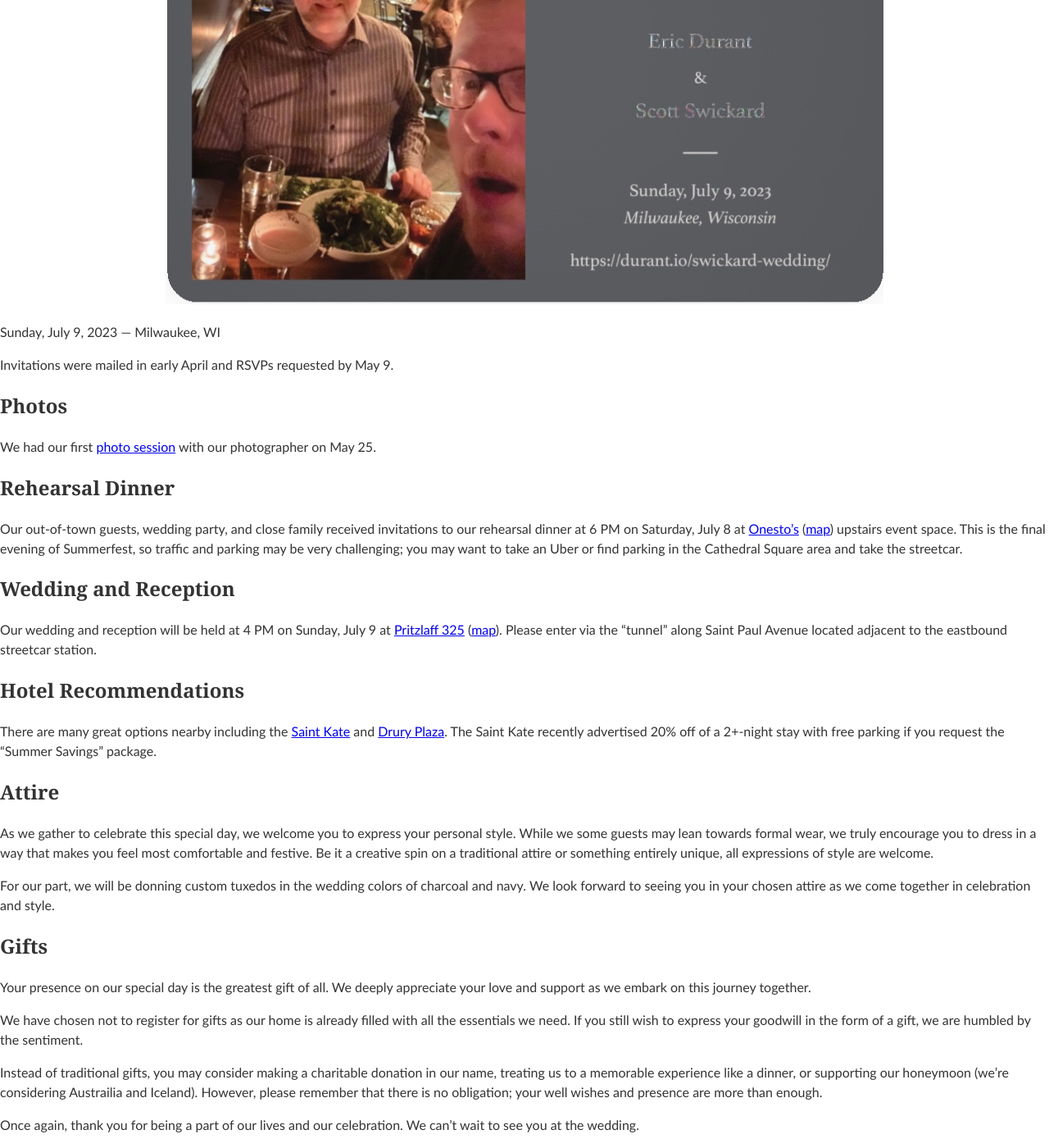
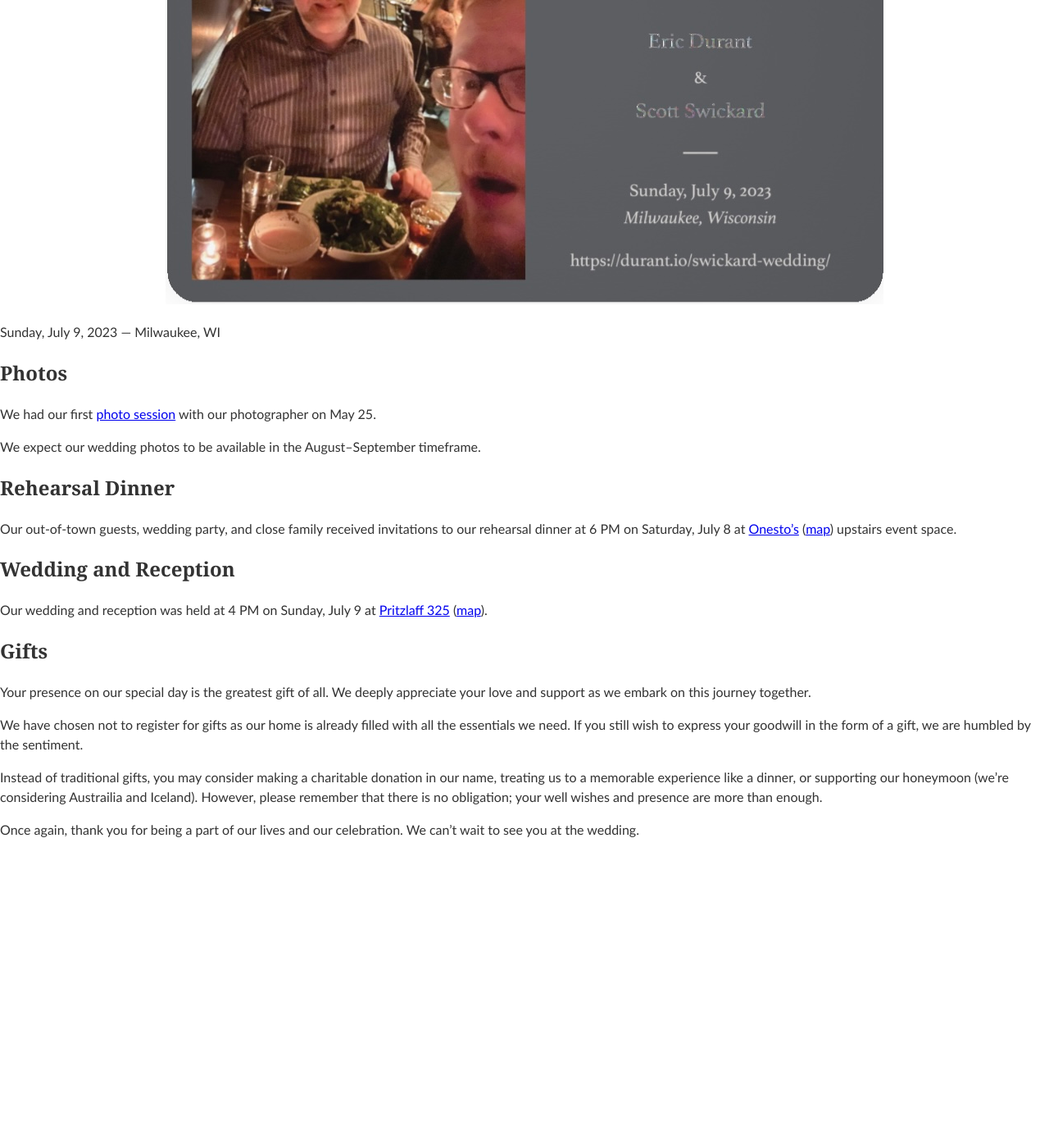
Before and after one commit to edurant/edurant.github.io, a Jekyll site: the page built from swickard-wedding/index.md, in a window 1280 px wide and 1400 px high, scrolled down 395 px. Shown: the whole window at 82% size. Built offline with Jekyll 4.4.1, drawn with Linux system fonts in a browser that asks for light colours; our own code applies the rules of GitHub Pages for plain Markdown files; after the commit the page ends 1435 px from its top, so only the background shows below that.

Commit message:
book club date set, Rep Board of Trustees, post-wedding site update

```diff
--- a/index.html
+++ b/index.html
@@ -45,7 +45,8 @@
 and a member of the <a href="https://www.asee.org/">American Society for Engineering Education (ASEE)</a> (M'02).
 I serve as an <a href="https://www.abet.org/">ABET</a> EAC program evaluator for both computer and electrical engineering programs.
 I was recognized by <a href="https://www.stemforward.org/">STEM Forward</a> as the Young Engineer of the Year in 2013
-and by MSOE and our students as the <a href="https://www.msoe.edu/about-msoe/news/details/faculty-and-staff-honored-at-msoe/">Oscar Werwath Distinguished Teacher</a> in 2016.<br clear="left" /></p>
+and by MSOE and our students as the <a href="https://www.msoe.edu/about-msoe/news/details/faculty-and-staff-honored-at-msoe/">Oscar Werwath Distinguished Teacher</a> in 2016.
+Additionally, I serve on the Board of Trustees for the <a href="https://www.milwaukeerep.com/">Milwaukee Repertory Theater</a><br clear="left" /></p>
 
 <div align="center">
 <table border="0" cellpadding="5"><tr valign="top">
--- a/swickard-wedding/index.md
+++ b/swickard-wedding/index.md
@@ -6,29 +6,19 @@
 
 Sunday, July 9, 2023 — Milwaukee, WI
 
-Invitations were mailed in early April and RSVPs requested by May 9.
-
 ## Photos
 
 We had our first [photo session](https://www.happygnomephotography.com/ClientGalleries/Eric-and-Scott/) with our photographer on May 25.
 
+We expect our wedding photos to be available in the August–September timeframe.
+
 ## Rehearsal Dinner
 
-Our out-of-town guests, wedding party, and close family received invitations to our rehearsal dinner at 6 PM on Saturday, July 8 at [Onesto's](https://onestomke.com/) ([map](https://goo.gl/maps/xjsHmUtSTwKb1FfU7)) upstairs event space. This is the final evening of Summerfest, so traffic and parking may be very challenging; you may want to take an Uber or find parking in the Cathedral Square area and take the streetcar.
+Our out-of-town guests, wedding party, and close family received invitations to our rehearsal dinner at 6 PM on Saturday, July 8 at [Onesto's](https://onestomke.com/) ([map](https://goo.gl/maps/xjsHmUtSTwKb1FfU7)) upstairs event space.
 
 ## Wedding and Reception
 
-Our wedding and reception will be held at 4 PM on Sunday, July 9 at [Pritzlaff 325](https://pritzlaffevents.com/) ([map](https://goo.gl/maps/evad1c8pV1Kxz9HH6)). Please enter via the &ldquo;tunnel&rdquo; along Saint Paul Avenue located adjacent to the eastbound streetcar station.
-
-## Hotel Recommendations
-
-There are many great options nearby including the [Saint Kate](https://www.saintkatearts.com/) and [Drury Plaza](https://www.reservations.com/hotel/drury-plaza-hotel-downtown-milwaukee-wi). The Saint Kate recently advertised 20% off of a 2+-night stay with free parking if you request the “Summer Savings” package.
-
-## Attire
-
-As we gather to celebrate this special day, we welcome you to express your personal style. While we some guests may lean towards formal wear, we truly encourage you to dress in a way that makes you feel most comfortable and festive. Be it a creative spin on a traditional attire or something entirely unique, all expressions of style are welcome.
-
-For our part, we will be donning custom tuxedos in the wedding colors of charcoal and navy. We look forward to seeing you in your chosen attire as we come together in celebration and style.
+Our wedding and reception was held at 4 PM on Sunday, July 9 at [Pritzlaff 325](https://pritzlaffevents.com/) ([map](https://goo.gl/maps/evad1c8pV1Kxz9HH6)).
 
 ## Gifts
 
```
Also changed, not shown: misc/bookClub.md (+2 -2 lines).
